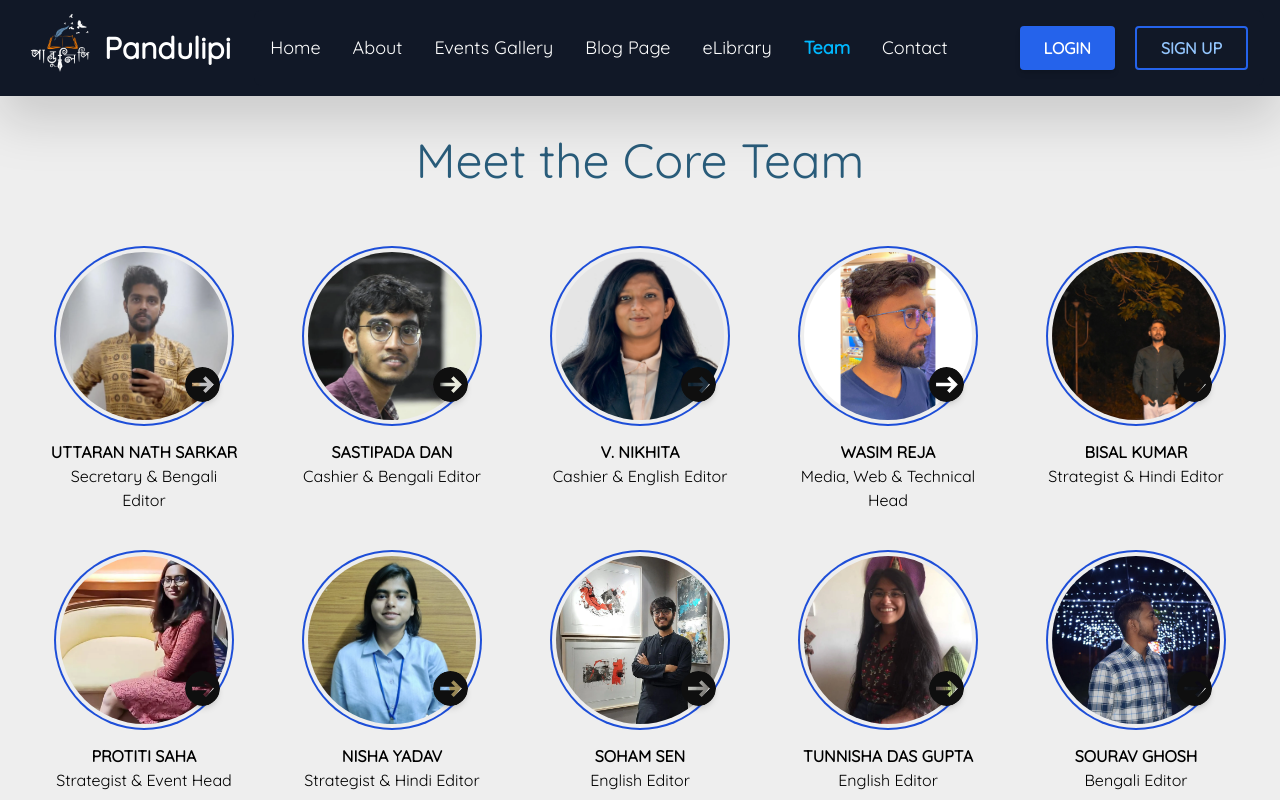
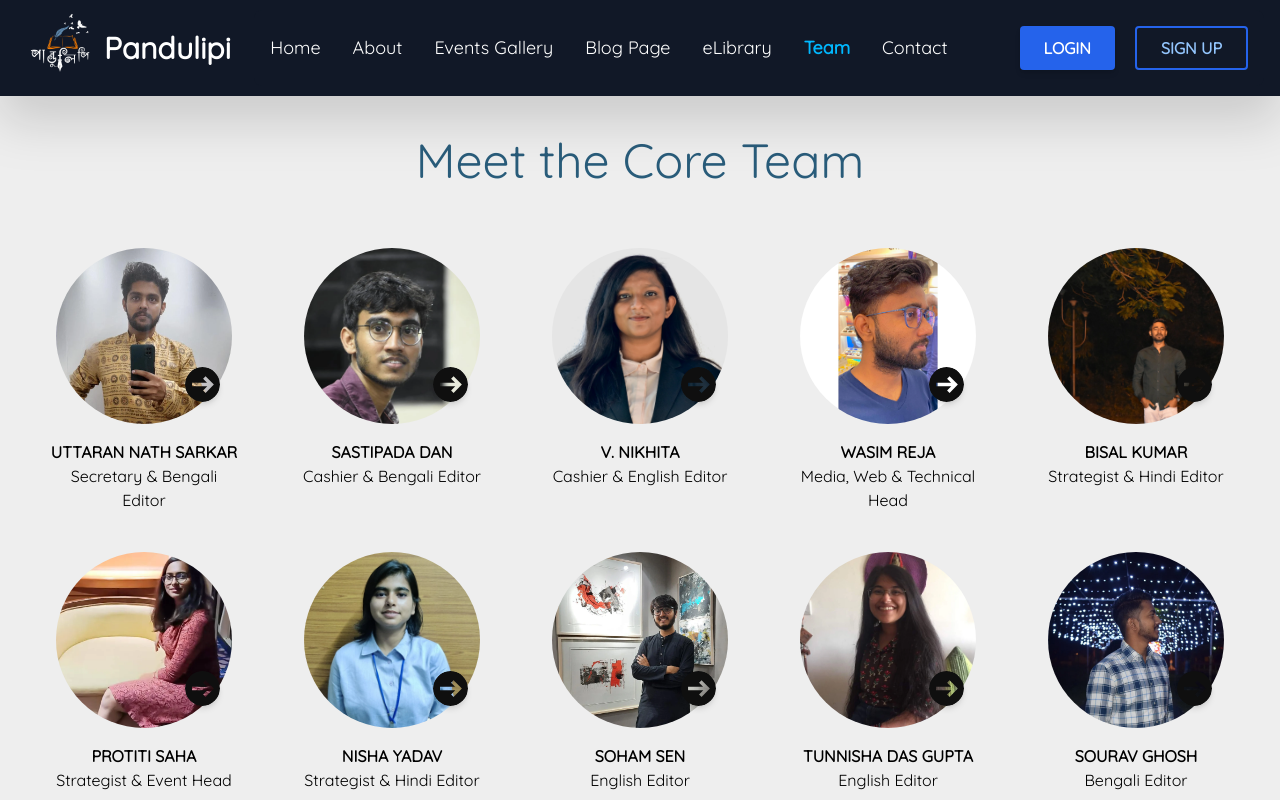
Before and after one commit to wasimreja/pandulipi-jgec, a React (Create React App) app: page /team in a window 1280 px wide. Shown: the top 800 px of the page. Built offline with nearby package versions, Linux system fonts and the light colour scheme; no server answers.

Commit message:
removed ring form avatar

```diff
--- a/src/components/Team/CoreTeam2k23.jsx
+++ b/src/components/Team/CoreTeam2k23.jsx
@@ -126,7 +126,7 @@ const CoreTeam = () => {
   ];
 
   return (
-    <div className="bg-[#EEEEEE] w-full">
+    <div className="bg-[#EEEEEE]">
       <h1 className="text-center text-5xl p-10 pb-16 text-[#295C7A]">
         Meet the Core Team
       </h1>
@@ -143,7 +143,7 @@ const CoreTeam = () => {
                   width={150}
                   src={details.imgLink}
                   alt={details.name}
-                  className="rounded-full ring-2 ring-blue-700 p-1 mx-auto  w-44 h-44 "
+                  className="rounded-full mx-auto  w-44 h-44 "
                 />
                 <button
                   onClick={() => {
--- a/src/components/Team/CoreTeam2k24.jsx
+++ b/src/components/Team/CoreTeam2k24.jsx
@@ -187,7 +187,7 @@ const CoreTeam = () => {
                   width={150}
                   src={details.imgLink}
                   alt={details.name}
-                  className="rounded-full ring-2 ring-blue-700 p-1 mx-auto  w-44 h-44 "
+                  className="rounded-full  mx-auto  w-44 h-44 "
                 />
                 <button
                   onClick={() => {
```
